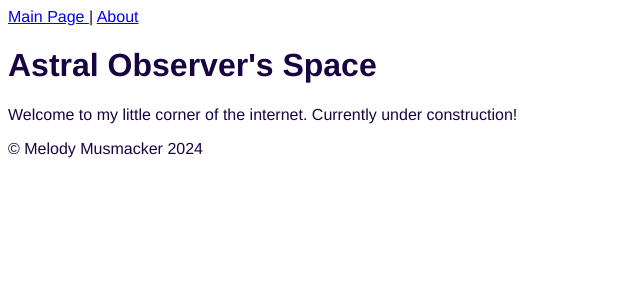
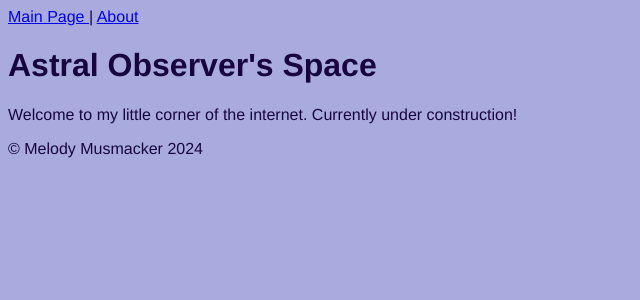
Before and after one commit to AstralObserver/AstralObserver.github.io, a Jekyll site: the page built from index.md, in a window 1280 px wide. Shown: the top 300 px of the page, without its empty margins (0-640 px from the left). Built offline with Jekyll 4.4.1, drawn with Linux system fonts in a browser that asks for light colours.

Commit message:
Update main.scss

```diff
--- a/assets/css/main.scss
+++ b/assets/css/main.scss
@@ -9,4 +9,5 @@ $secondary-color: #a9abde;
 body {
     font: 100% $font-stack;
     color: $font-color;
+    background: $secondary-color;
 }
```
